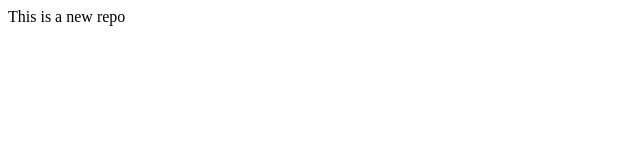
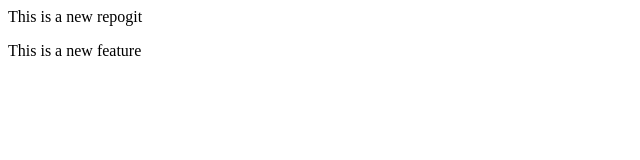
Before and after one commit to HarshG5/LocalRepo, a plain HTML site: page Index.html in a window 1280 px wide. Shown: the whole page, without its empty margins (0-640 px from the left). Drawn offline with Linux system fonts and the light colour scheme.

Commit message:
Add new feature

```diff
--- a/Index.html
+++ b/Index.html
@@ -1 +1,2 @@
-<p>This is a new repo</p>
+<p>This is a new repogit </p>
+<p>This is  a new feature</p>
```
